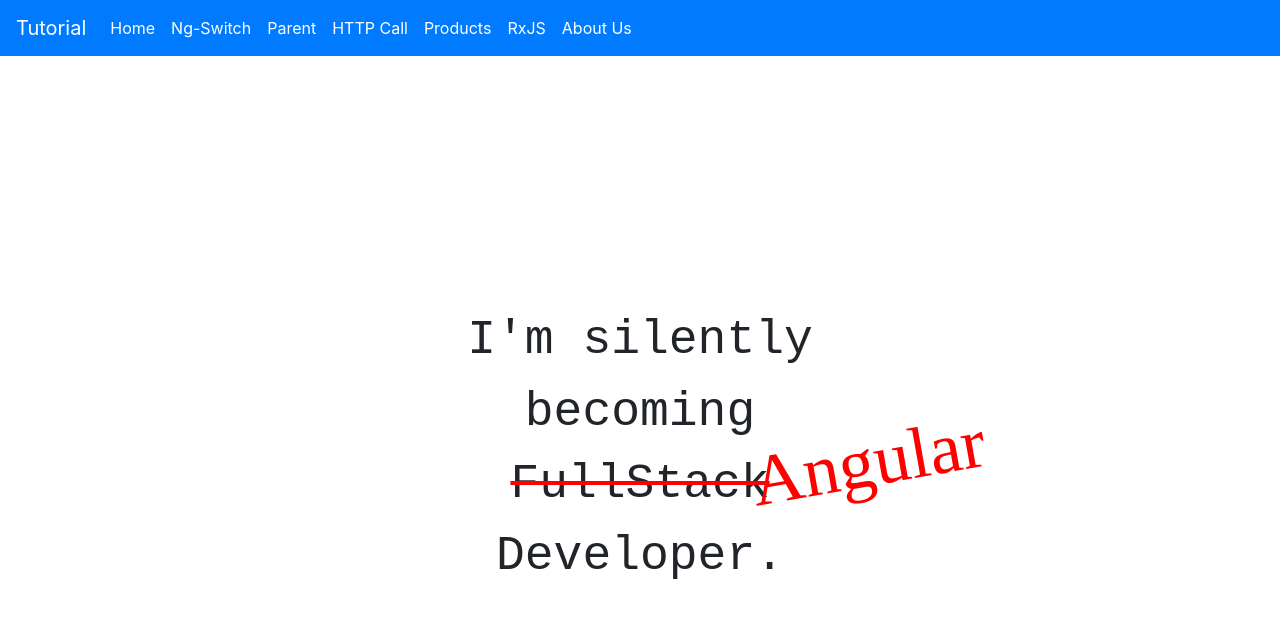
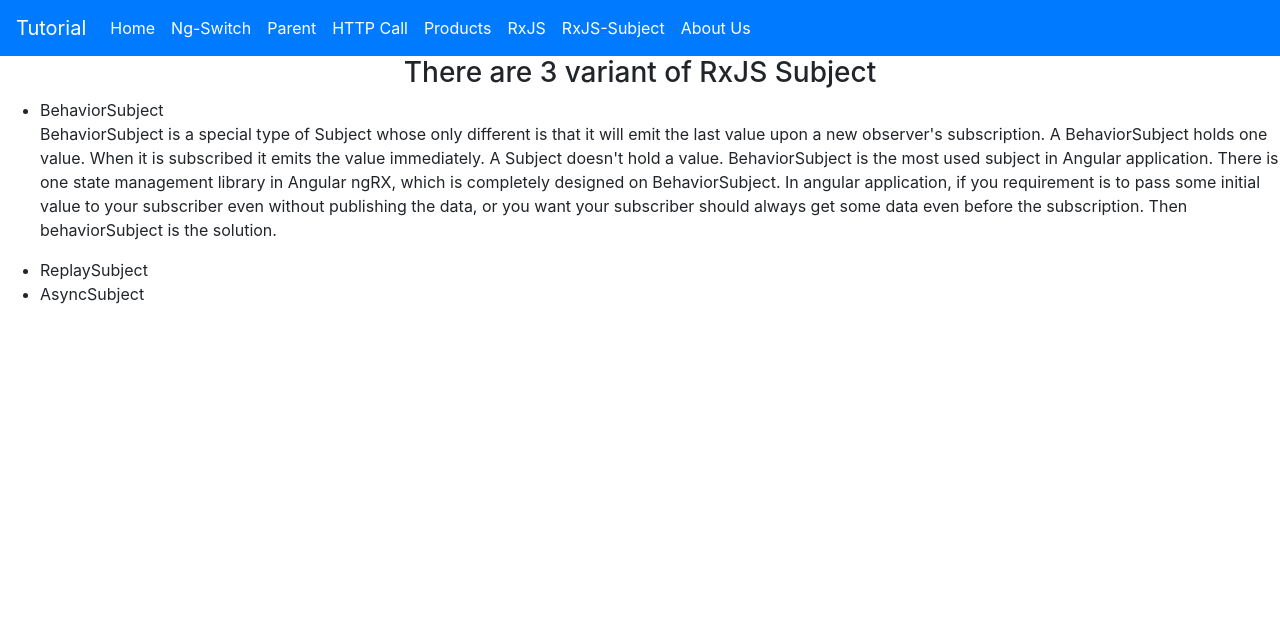
Before and after one commit to Nagarjuna-Singamsetti/Nisha_Singla_Tutorial_Practice, an Angular app: page /rxjssubject in a window 1280 px wide. Before the commit this address led to /home. Shown: the top 618 px of the page. Built offline with nearby package versions, Linux system fonts and the light colour scheme.

Commit message:
BehaviorSubject | BehaviorSubject vs Subject | RxJS BehaviorSubject Added

```diff
--- a/src/app/app-routing.module.ts
+++ b/src/app/app-routing.module.ts
@@ -16,6 +16,7 @@
 import { ResolveGuard } from './guards/resolve.guard';
 import { UnsavedChangesGuard } from './guards/unsaved-changes.guard';
 import { RxJSComponent } from './rxjs/rx-js/rx-js.component';
+import { RxjsSubjectComponent } from './rxjs/rxjs-subject/rxjs-subject.component';
 
 
 const routes: Routes = [
@@ -53,6 +54,7 @@
     loadChildren: () => import('./product-dash-board/product-dash-board.module').then(m => m.ProductDashBoardModule)
   },
   {path:'rxjs',component:RxJSComponent},
+  {path:'rxjssubject',component:RxjsSubjectComponent},
   { path: '**', redirectTo: 'home' }
 ];
 
--- a/src/app/app.component.html
+++ b/src/app/app.component.html
@@ -25,6 +25,9 @@
         <a class="nav-link" routerLink="/rxjs">RxJS</a>
       </li>
       <li class="nav-item">
+        <a class="nav-link" routerLink="/rxjssubject">RxJS-Subject</a>
+      </li>
+      <li class="nav-item">
         <a class="nav-link" [routerLink]="['/about',
         {
           outlets:{
--- a/src/app/app.module.ts
+++ b/src/app/app.module.ts
@@ -24,6 +24,7 @@
 import { UnsavedChangesGuard } from './guards/unsaved-changes.guard';
 import { ResolveGuard } from './guards/resolve.guard';
 import { RxJSComponent } from './rxjs/rx-js/rx-js.component';
+import { RxjsSubjectComponent } from './rxjs/rxjs-subject/rxjs-subject.component';
 
 
 
@@ -45,7 +46,8 @@
     LocationComponent,
     FeedbackComponent,
     AddUserComponent,
-    RxJSComponent
+    RxJSComponent,
+    RxjsSubjectComponent
   ],
   imports: [
     BrowserModule,
--- /dev/null
+++ b/src/app/rxjs/rxjs-subject/rxjs-subject.component.html
@@ -0,0 +1,20 @@
+<div style="text-align:left">
+
+	<h3 style="text-align:center">There are 3 variant of RxJS Subject</h3>
+	<ul>
+		<li>BehaviorSubject</li>
+		<p>BehaviorSubject is a special type of Subject whose only different is that it will emit the last value upon a
+			new observer's subscription.
+			A BehaviorSubject holds one value. When it is subscribed it emits the value immediately.
+			A Subject doesn't hold a value.
+
+			BehaviorSubject is the most used subject in Angular application.
+			There is one state management library in Angular ngRX, which is completely designed on BehaviorSubject.
+			In angular application, if you requirement is to pass some initial value to your subscriber even without
+			publishing the data,
+			or you want your subscriber should always get some data even before the subscription. Then behaviorSubject
+			is the solution.</p>
+		<li>ReplaySubject</li>
+		<li>AsyncSubject</li>
+	</ul>
+</div>
--- /dev/null
+++ b/src/app/rxjs/rxjs-subject/rxjs-subject.component.ts
@@ -0,0 +1,26 @@
+import { Component, OnInit } from '@angular/core';
+import { BehaviorSubject, Subject } from 'rxjs';
+
+@Component({
+  selector: 'app-rxjs-subject',
+  templateUrl: './rxjs-subject.component.html',
+  styleUrls: ['./rxjs-subject.component.css']
+})
+export class RxjsSubjectComponent implements OnInit {
+  constructor() { }
+
+  ngOnInit(): void {
+    // Subject
+    const subject = new Subject();
+    subject.subscribe(d => console.log(`Subject Subscriber1 : ${d}`));
+    subject.next(2020);
+    subject.subscribe(d => console.log(`Subject Subscriber2 : ${d}`)); // returned nothing
+
+    // Behavior Subject
+    const bSubject = new BehaviorSubject<number>(12);
+    bSubject.subscribe(d => console.log(`BehaviorSubject Subscriber1:  ${d}`));
+    bSubject.next(200);
+    bSubject.subscribe(d => console.log(`BehaviorSubject Subscriber2: ${d}`));
+  }
+
+}
```
Also changed, not shown: src/app/rxjs/rxjs-subject/rxjs-subject.component.css (added), 1 other file (tests, documents, lock files or other folders).
